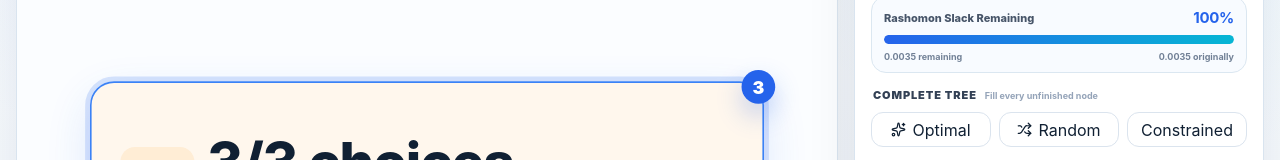
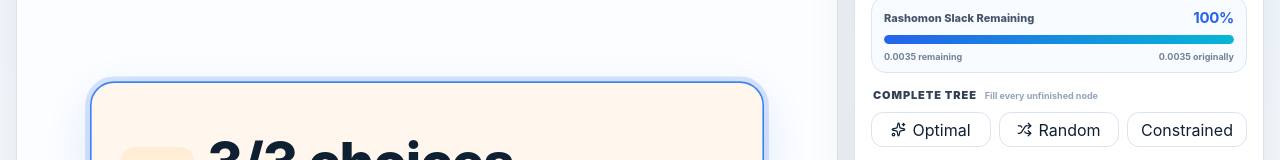
Before and after one commit to zakk-h/InteractiveTreeBuilder, a React (Vite) app: page / in a window 1280 px wide. Shown: the part 274-434 px from the top of the page. Built offline with nearby package versions, Linux system fonts and the light colour scheme.

Commit message:
Remove choice count badge from tree nodes

```diff
--- a/src/main.tsx
+++ b/src/main.tsx
@@ -723,8 +723,6 @@ function ArborEnumNode({ data }: { data: NodeData }) {
           {description}
         </div>
       )}
-
-      {b.kind === 'choice' && <div className="choice-pill">{feasibleChoices}</div>}
 
       <Handle type="source" position={Position.Bottom} className="handle" />
     </div>
@@ -1496,11 +1494,8 @@ function BuilderSettingsMenu({
 
   const updateGroupName = (group: string, value: string) => {
     setUi((cur) => ({
-      ...cur,
-      groupNames: {
-        ...cur.groupNames,
-        [group]: value,
-      },
+      ...cur.groupNames,
+      [group]: value,
     }));
   };
 
```
